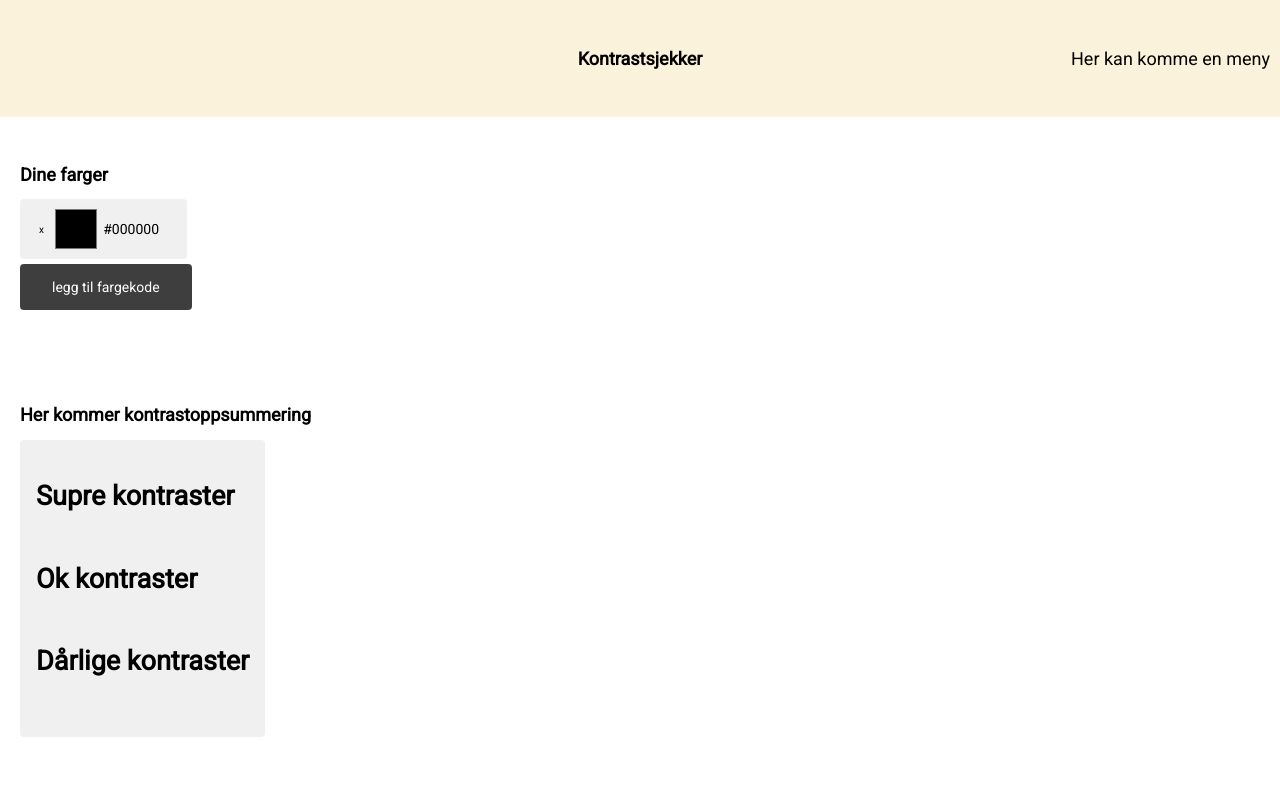
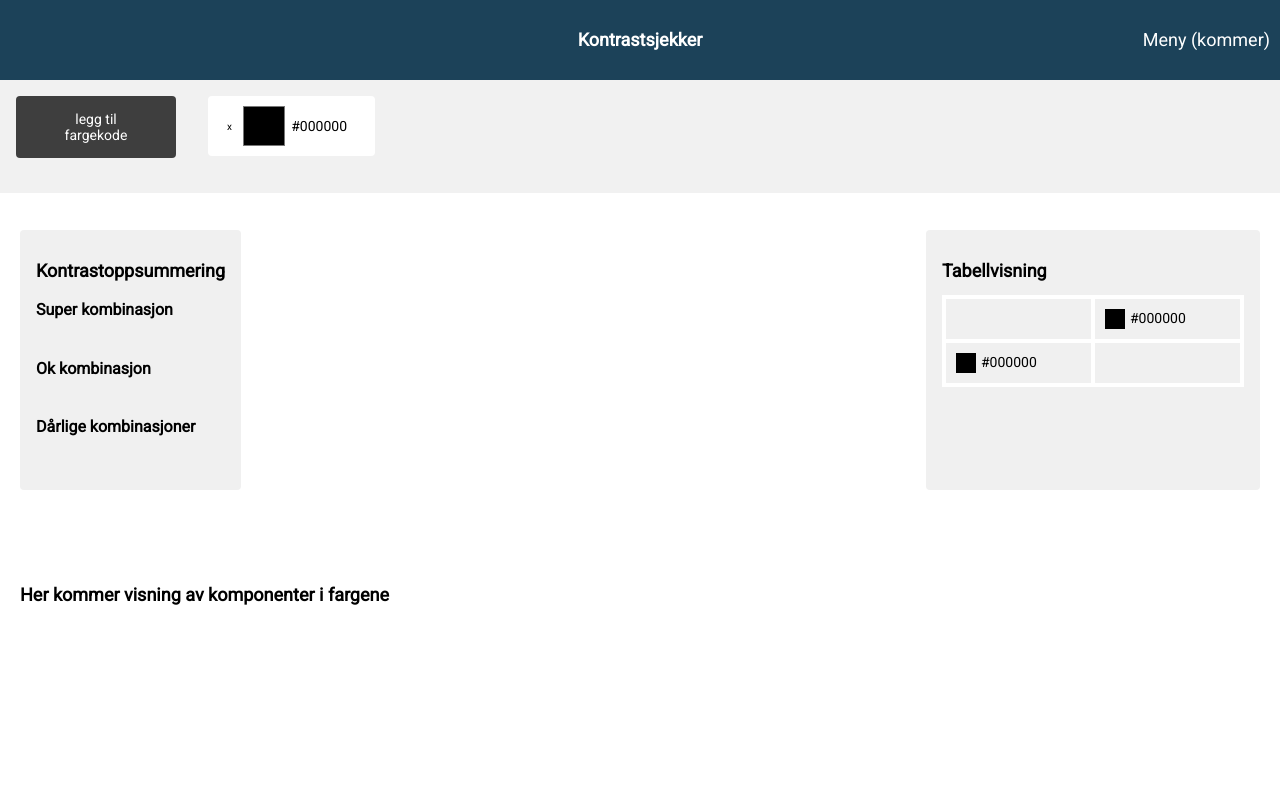
Before and after one commit to NorskRegnesentral/ccc21, a React (Create React App) app: page / in a window 1280 px wide. Shown: the top 800 px of the page. Built offline with nearby package versions, Linux system fonts and the light colour scheme.

Commit message:
cleanup and css (#7)

```diff
--- a/src/components/colorInput/colorInput.css
+++ b/src/components/colorInput/colorInput.css
@@ -5,19 +5,20 @@
   padding: 4px 12px 4px 12px;
   margin-bottom: 5px;
   align-items: center;
-  background-color: #f0f0f0;
+  background-color: #ffffff;
   border-radius: 4px;
   min-width: 125px;
   width: fit-content;
 }
 
-input{
+input {
   height: 50px;
   width: 50px;
   border: none;
   outline: none;
   -webkit-appearance: none;
   cursor: pointer;
+  background-color: transparent;
 }
 
 #hex-input {
@@ -36,11 +37,10 @@ input{
   align-items: center;
   justify-content: center;
   color: black;
-  background-color: #f0f0f0;
-
+  background: #ffffff;
 }
 
-.deleteInput:hover{
+.deleteInput:hover {
   cursor: pointer;
   color: #f0f0f0;
   background-color: black;
--- a/src/components/contrastSummary/contrastSummary.jsx
+++ b/src/components/contrastSummary/contrastSummary.jsx
@@ -28,7 +28,8 @@ const ContrastSummary = ({ contrastMatrix }) => {
 
   return (
     <div className="contrastTable">
-      <h2>Supre kontraster</h2>
+      <h1>Kontrastoppsummering </h1>
+      <h3>Super kombinasjon</h3>
       <ul>
         {Object.values(AAAContrasts).map((item, index) => (
           <li key={"AA" + index}>
@@ -45,7 +46,7 @@ const ContrastSummary = ({ contrastMatrix }) => {
         ))}
       </ul>
 
-      <h2>Ok kontraster</h2>
+      <h3>Ok kombinasjon</h3>
       <ul>
         {Object.values(AAContrasts).map((item, index) => (
           <li key={"AAA" + index}>
@@ -63,7 +64,7 @@ const ContrastSummary = ({ contrastMatrix }) => {
         ))}
       </ul>
 
-      <h2>Dårlige kontraster</h2>
+      <h3>Dårlige kombinasjoner</h3>
       <ul>
         {Object.values(badContrasts).map((item, index) => (
           <li key={"bad" + index}>
--- a/src/components/contrastTable/contrastTable.jsx
+++ b/src/components/contrastTable/contrastTable.jsx
@@ -1,33 +1,48 @@
 import "./contrastTable.css";
 import React, { useState } from "react";
 
-
-const ContrastTable = ({contrastMatrix}) => {
-  const [contrastColors] = useState({none:"#F2B8B8",AA:"#F2E9B8",AAA:"#B7F1B8"}); //endre her hvis andre farger er ønskelig!
+const ContrastTable = ({ contrastMatrix }) => {
+  const [contrastColors] = useState({
+    none: "#F2B8B8",
+    AA: "#F2E9B8",
+    AAA: "#B7F1B8",
+  }); //endre her hvis andre farger er ønskelig!
 
   //Sjekker om verdien er en hex og returnerer fargen hvis ja
   const getColorIfHex = (possibleHex) => {
     const RegExp = /(^#[0-9A-F]{6}$)|(^#[0-9A-F]{3}$)/i;
-    return (possibleHex.length === 7 && RegExp.test(possibleHex)) ? possibleHex : "";
-  }
+    return possibleHex.length === 7 && RegExp.test(possibleHex)
+      ? possibleHex
+      : "";
+  };
 
   //Sjekker om verdien er kontrast, og returnerer evt passende farge etter oppfylte krav
   const getCellColorFromContrast = (possibleContrast) => {
-    return  (possibleContrast >= 1 && possibleContrast <= 21) ? //kontraster er et tall mellom 1-21
-    (possibleContrast < 4.5) ? contrastColors.none :
-    (4.5 <= possibleContrast && possibleContrast < 7.0) ?  contrastColors.AA :
-    contrastColors.AAA : "";
-  }
+    return possibleContrast >= 1 && possibleContrast <= 21 //kontraster er et tall mellom 1-21
+      ? possibleContrast < 4.5
+        ? contrastColors.none
+        : 4.5 <= possibleContrast && possibleContrast < 7.0
+        ? contrastColors.AA
+        : contrastColors.AAA
+      : "";
+  };
 
   return (
     <div className="contrastTable">
+      <h1>Tabellvisning</h1>
       <table>
         <tbody>
           {contrastMatrix.map((row, rowIndex) => (
-              <tr key={"row"+rowIndex}>
-                {Object.values(row).map((rowItem, colIndex) =>(
-                  <td key={"row"+rowIndex+"col"+colIndex} style={{'backgroundColor': getCellColorFromContrast(rowItem)}}>
-                    <div style={{'backgroundColor': getColorIfHex(rowItem)}} className="colorBox"/>
+            <tr key={"row" + rowIndex}>
+              {Object.values(row).map((rowItem, colIndex) => (
+                <td
+                  key={"row" + rowIndex + "col" + colIndex}
+                  style={{ backgroundColor: getCellColorFromContrast(rowItem) }}
+                >
+                  <div
+                    style={{ backgroundColor: getColorIfHex(rowItem) }}
+                    className="colorBox"
+                  />
                   <div>{rowItem}</div>
                 </td>
               ))}
--- /dev/null
+++ b/src/components/myColors/myColors.css
@@ -0,0 +1,30 @@
+.myColors {
+  position: fixed;
+  top: 5rem;
+  left: 0;
+  width: 100vw;
+  background-color: #f1f1f1;
+  height: fit-content;
+  padding-bottom: 1rem;
+  display: grid;
+  grid-template-columns: 15% 85%;
+  grid-template-areas: "heading colors";
+}
+
+.headingAndButton {
+  grid-area: heading;
+  margin: 1rem;
+  display: flex;
+  flex-direction: column;
+  margin: 1rem;
+  align-items: center;
+}
+
+.inputFields {
+  grid-area: input;
+  display: flex;
+  flex-direction: row;
+  margin: 1rem;
+  gap: 1rem;
+  flex-wrap: wrap;
+}
--- /dev/null
+++ b/src/components/myColors/myColors.jsx
@@ -0,0 +1,46 @@
+import "./myColors.css";
+import React, { useState, useEffect } from "react";
+import ColorInput from "../colorInput/colorInput";
+
+const MyColors = ({ colorList, setColorList }) => {
+  /** Metoden oppdaterer en farge i listen når du endrer fargen i brukergrensesnittet */
+  // todo: flytt inn i myColors-component
+  const updateColorValue = (index, newValue) => {
+    setColorList((colors) =>
+      colors.map((value, i) => (i === index ? newValue : value))
+    );
+  };
+
+  // todo: flytt inn i myColors-component
+  const removeColorValue = (index) => {
+    setColorList((colorList) => colorList.filter((_, i) => i !== index.index));
+  };
+
+  console.log(colorList);
+  return (
+    <div className="myColors">
+      <div className="headingAndButton">
+        <button
+          onClick={() => setColorList((colorList) => [...colorList, "#000000"])}
+        >
+          legg til fargekode
+        </button>
+      </div>
+      <div>
+        <div className="inputFields">
+          {Object.values(colorList).map((color, index) => (
+            <ColorInput
+              key={"color" + index}
+              index={index}
+              colorValue={color}
+              updateColorValue={updateColorValue}
+              removeColorValue={removeColorValue}
+            ></ColorInput>
+          ))}
+        </div>
+      </div>
+    </div>
+  );
+};
+
+export default MyColors;
--- a/src/components/navBar/navBar.css
+++ b/src/components/navBar/navBar.css
@@ -3,10 +3,12 @@
   top: 0;
   left: 0;
   width: 100%;
-  background-color: #fbf2db;
+  background-color: #1c4259;
+  color: #ffffff;
   display: grid;
   grid-template-columns: 25% 25% 25% 25%;
   grid-template-areas: "empty title title  menu";
+  height: 5rem;
 }
 
 .mainMenu {
@@ -14,6 +16,8 @@
   display: flex;
   justify-content: right;
   align-items: center;
+  height: inherit;
+  margin: 0;
 }
 
 .title {
@@ -23,8 +27,5 @@
   align-items: center;
   pointer-events: none;
   user-select: none;
+  height: inherit;
 }
-
-h1 {
-  font-size: 18px;
-}
--- a/src/components/navBar/navBar.jsx
+++ b/src/components/navBar/navBar.jsx
@@ -9,7 +9,7 @@ const NavBar = () => {
       </div>
       <ul className="mainMenu">
         <li>
-          <p>Her kan komme en meny</p>
+          <p>Meny (kommer)</p>
         </li>
       </ul>
     </div>
--- a/src/contrast-calculations.js
+++ b/src/contrast-calculations.js
@@ -7,24 +7,16 @@ export const getContrastList = (contrastMatrix, minContrast, maxContrast) => {
       const farge1 = contrastMatrix[row][0];
       const farge2 = contrastMatrix[0][column];
       const kontrastverdi = contrastMatrix[row][column];
-
-      const objectWithOpositeVal = {
-        farge1: farge2,
-        farge2: farge1,
-        kontrastverdi: kontrastverdi,
-      };
-
-      console.log(
-        "finnes motsatt: ",
-        list.includes(objectWithOpositeVal),
-        objectWithOpositeVal,
-        " i liste",
-        list
-      );
       if (column === row) {
         continue;
       }
-      if (list.some((e) => e.farge1 === farge2 && e.farge2 === farge1)) {
+      if (
+        list.some(
+          (e) =>
+            (e.farge1 === farge2 && e.farge2 === farge1) ||
+            (e.farge1 === farge1 && e.farge2) === farge2
+        )
+      ) {
         continue;
       }
       if (!(kontrastverdi >= minContrast && kontrastverdi < maxContrast)) {
@@ -35,20 +27,6 @@ export const getContrastList = (contrastMatrix, minContrast, maxContrast) => {
         farge2: farge2,
         kontrastverdi: kontrastverdi,
       });
-
-      /*list.push(
-        column == row
-          ? ""
-          : list.some((e) => e.farge1 === farge2 && e.farge2 == farge1)
-          ? ""
-          : kontrastverdi >= minContrast && kontrastverdi < maxContrast
-          ? {
-              farge1: farge1,
-              farge2: farge2,
-              kontrastverdi: kontrastverdi,
-            }
-          : ""
-      );*/
     }
   }
   return list;
--- a/src/pages/home/home.css
+++ b/src/pages/home/home.css
@@ -31,18 +31,15 @@ code {
 }
 
 .contentGroup {
-
-}
-
-.inputFields {
   display: flex;
   flex-direction: row;
-  gap: 1rem;
+  gap: 2rem;
+  justify-content: space-between;
   flex-wrap: wrap;
 }
 
 button {
-  background-color: #3E3E3E; /* Fargeøsnke? */
+  background-color: #3e3e3e; /* Fargeøsnke? */
   border: none;
   border-radius: 4px;
   color: #fff;
@@ -55,7 +52,19 @@ button {
   cursor: pointer;
 }
 
-button:hover{
+button:hover {
   cursor: pointer;
   background-color: black;
 }
+
+h1 {
+  font-size: 18px;
+}
+
+h2 {
+  font-size: 16px;
+}
+
+h3 {
+  font-size: 16px;
+}
--- a/src/pages/home/home.jsx
+++ b/src/pages/home/home.jsx
@@ -4,6 +4,7 @@ import NavBar from "../../components/navBar/navBar";
 import ColorInput from "../../components/colorInput/colorInput";
 import ContrastTable from "../../components/contrastTable/contrastTable";
 import ContrastSummary from "../../components/contrastSummary/contrastSummary";
+import MyColors from "../../components/myColors/myColors";
 import { checkColors } from "../../color-checker";
 
 function Home() {
@@ -50,53 +51,18 @@ function Home() {
     return contrast.contrast; //contrast har mange verdier. Console.log for å se alle muligheter:)
   };
 
-  /** Metoden oppdaterer en farge i listen når du endrer fargen i brukergrensesnittet */
-  // todo: flytt inn i myColors-component
-  const updateColorValue = (index, newValue) => {
-    setColorList((colors) =>
-      colors.map((value, i) => (i === index ? newValue : value))
-    );
-  };
-
-  // todo: flytt inn i myColors-component
-  const removeColorValue = (index) => {
-    setColorList((colorList) => colorList.filter((_, i) => i !== index.index));
-  };
-
   return (
     <div className="App">
       <NavBar></NavBar>
       <div className="content">
         <div className="contentGroup">
-          <h1>Dine farger</h1>
-          <div className="inputFields">
-            {colorList.map((color, index) => (
-              <ColorInput
-                key={"color" + index}
-                index={index}
-                colorValue={color}
-                updateColorValue={updateColorValue}
-                removeColorValue={removeColorValue}
-              ></ColorInput>
-            ))}
-          </div>
-          <button
-            onClick={() =>
-              setColorList((colorList) => [...colorList, "#000000"])
-            }
-          >
-            legg til fargekode
-          </button>
+          <MyColors
+            colorList={colorList}
+            setColorList={setColorList}
+          ></MyColors>
         </div>
         <div className="contentGroup">
-          <h1>Her kommer kontrastoppsummering </h1>
           <ContrastSummary contrastMatrix={contrastMatrix}></ContrastSummary>
-        </div>
-        <div className="contentGroup">
-          <h1>
-            Her kommer tabell med størrelse {Object.keys(colorList).length + 1}{" "}
-            x {Object.keys(colorList).length + 1}{" "}
-          </h1>
           <ContrastTable contrastMatrix={contrastMatrix}></ContrastTable>
         </div>
         <div className="contentGroup">
```
Also changed, not shown: src/components/colorInput/colorInput.jsx (+40 -14 lines). Lines whose indentation alone changed are shown as unchanged.
